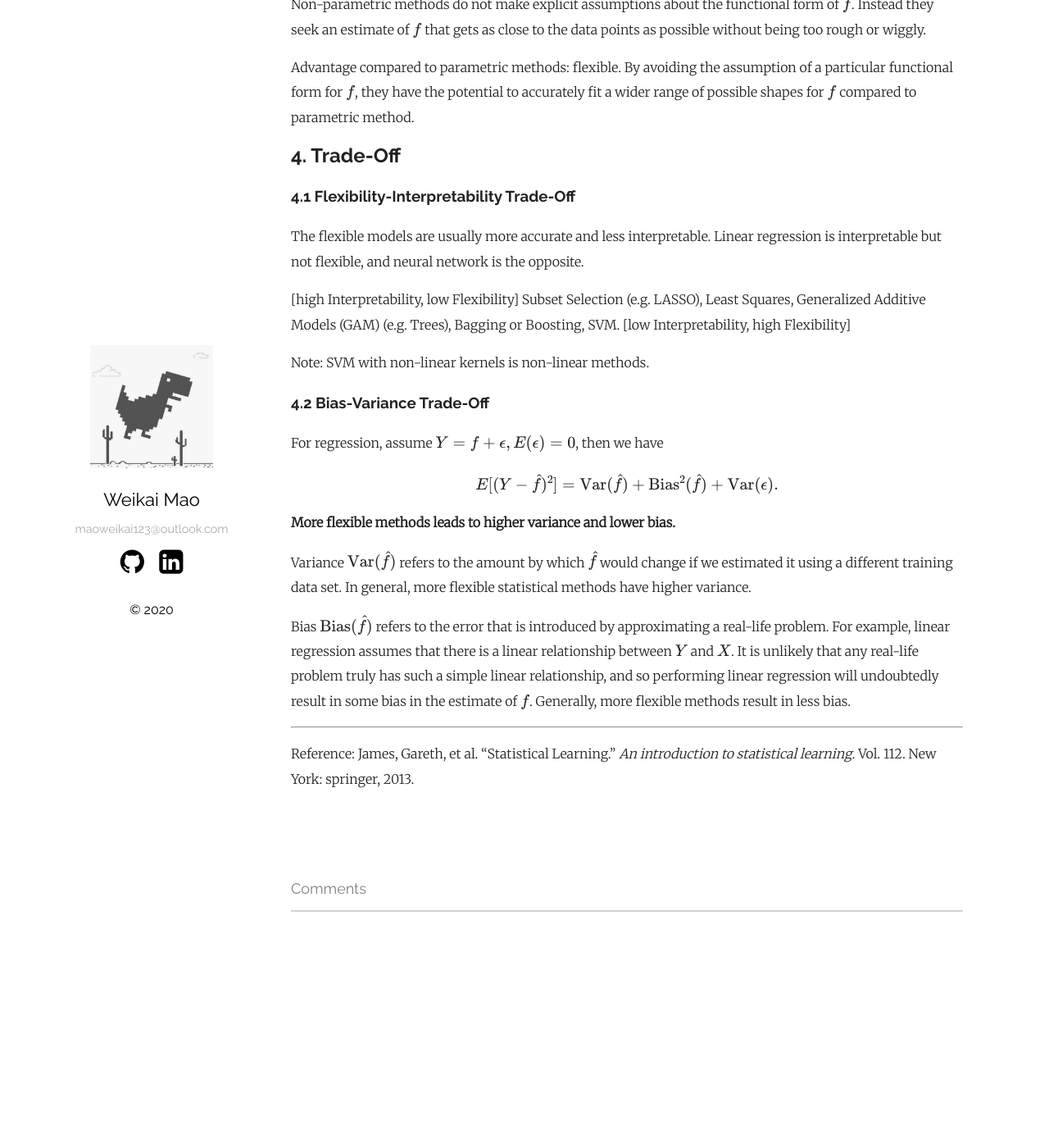
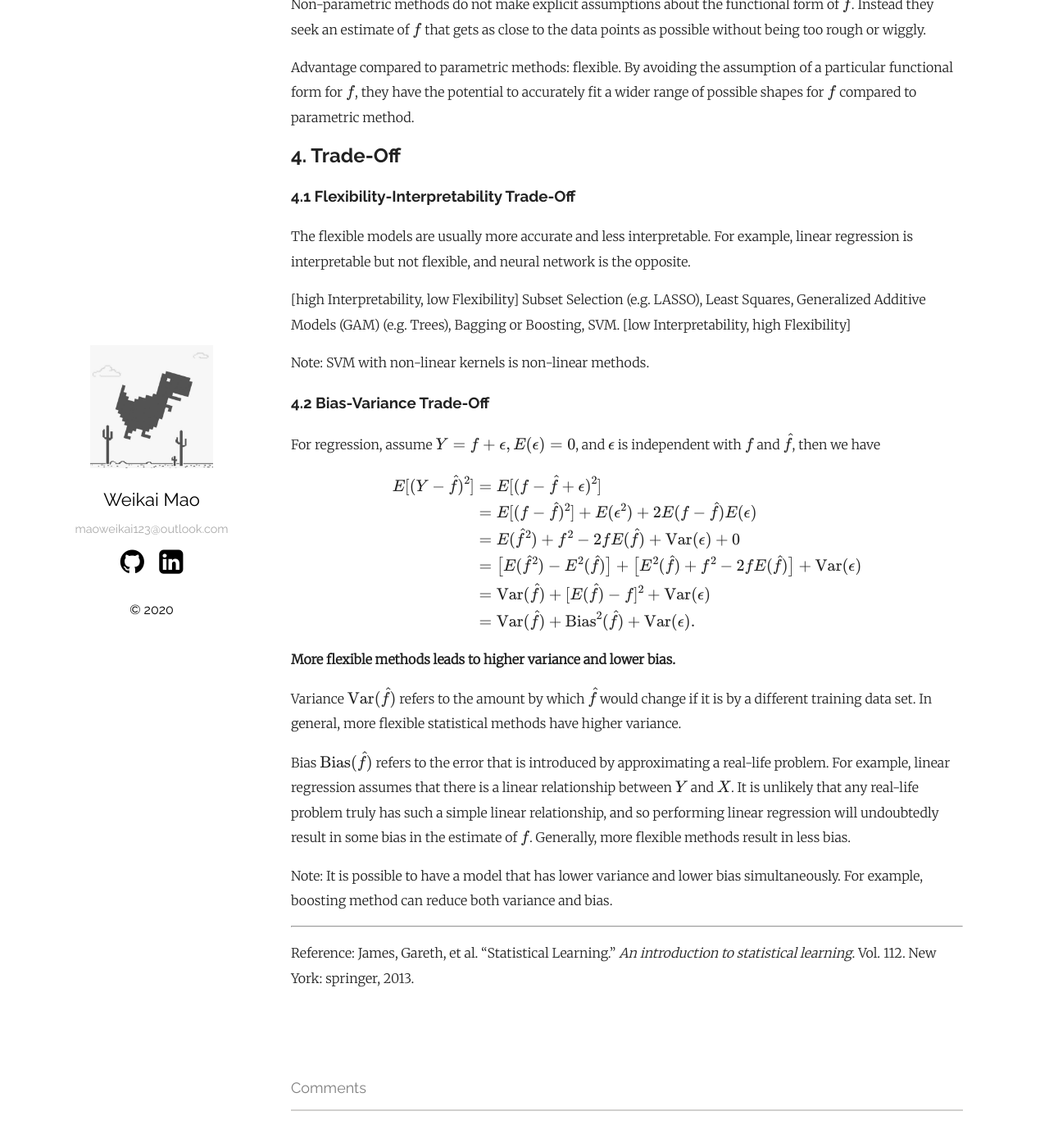
Before and after one commit to WalkerMao/walkermao.github.io, a Jekyll site: the page built from _posts/2020-02-28-Basic-Concepts-of-ML.md, in a window 1280 px wide and 1400 px high, scrolled down 1276 px. Shown: the top 1394 px of the window at 82% size. Built offline with Jekyll 4.4.1, drawn with Linux system fonts in a browser that asks for light colours; formulas are drawn with MathJax 3; comment, search, counter and statistics services are not loaded; before the commit the page ends 2433 px from its top, so only the background shows below that.

Commit message:
update Basic-Concepts-of-ML.md

```diff
--- a/_posts/2020-02-28-Basic-Concepts-of-ML.md
+++ b/_posts/2020-02-28-Basic-Concepts-of-ML.md
@@ -52,7 +52,7 @@ Advantage compared to parametric methods: flexible. By avoiding the assumption o
 
 ### 4.1 Flexibility-Interpretability Trade-Off
 
-The flexible models are usually more accurate and less interpretable. Linear regression is interpretable but not flexible, and neural network is the opposite.
+The flexible models are usually more accurate and less interpretable. For example, linear regression is interpretable but not flexible, and neural network is the opposite.
 
 [high Interpretability, low Flexibility] Subset Selection (e.g. LASSO), Least Squares, Generalized Additive Models (GAM) (e.g. Trees), Bagging or Boosting, SVM. [low Interpretability, high Flexibility]
 
@@ -60,19 +60,24 @@ Note: SVM with non-linear kernels is non-linear methods.
 
 ### 4.2 Bias-Variance Trade-Off
 
-For regression, assume $Y = f+\epsilon,E(\epsilon) = 0$, then we have
+For regression, assume $Y = f+\epsilon,E(\epsilon) = 0$, and $\epsilon$ is independent with $f$ and $\hat{f}$, then we have
 
-$$
-E[(Y-\hat{f})^2] = \text{Var}(\hat{f}) + \text{Bias}^2(\hat{f}) + \text{Var}(\epsilon).
-$$
+$$\begin{align*}
+E[(Y-\hat{f})^2] &= E[(f-\hat{f}+\epsilon)^2] \\
+&= E[(f-\hat{f})^2] + E(\epsilon^2) + 2E(f-\hat{f})E(\epsilon) \\
+&= E(\hat{f}^2) + f^2 - 2fE(\hat{f}) + \text{Var}(\epsilon) + 0\\
+&= \big[ E(\hat{f}^2) - E^2(\hat{f}) \big] + \big[ E^2(\hat{f}) + f^2 - 2fE(\hat{f}) \big] + \text{Var}(\epsilon) \\
+&= \text{Var}(\hat{f}) + [E(\hat{f})-f]^2 + \text{Var}(\epsilon) \\
+&= \text{Var}(\hat{f}) + \text{Bias}^2(\hat{f}) + \text{Var}(\epsilon).
+\end{align*}$$
 
 **More flexible methods leads to higher variance and lower bias.**
 
-Variance $\text{Var}(\hat{f})$ refers to the amount by which $ \hat{f} $ would change if we estimated it using a different training data set. In general, more flexible statistical methods have higher variance.
+Variance $\text{Var}(\hat{f})$ refers to the amount by which $ \hat{f} $ would change if it is by a different training data set. In general, more flexible statistical methods have higher variance.
 
 Bias $\text{Bias}(\hat{f})$ refers to the error that is introduced by approximating a real-life problem. For example, linear regression assumes that there is a linear relationship between $Y$ and $X$. It is unlikely that any real-life problem truly has such a simple linear relationship, and so performing linear regression will undoubtedly result in some bias in the estimate of $f$. Generally, more flexible methods result in less bias.
 
-
+Note: It is possible to have a model that has lower variance and lower bias simultaneously. For example, boosting method can reduce both variance and bias.
 
 ---
 
```
